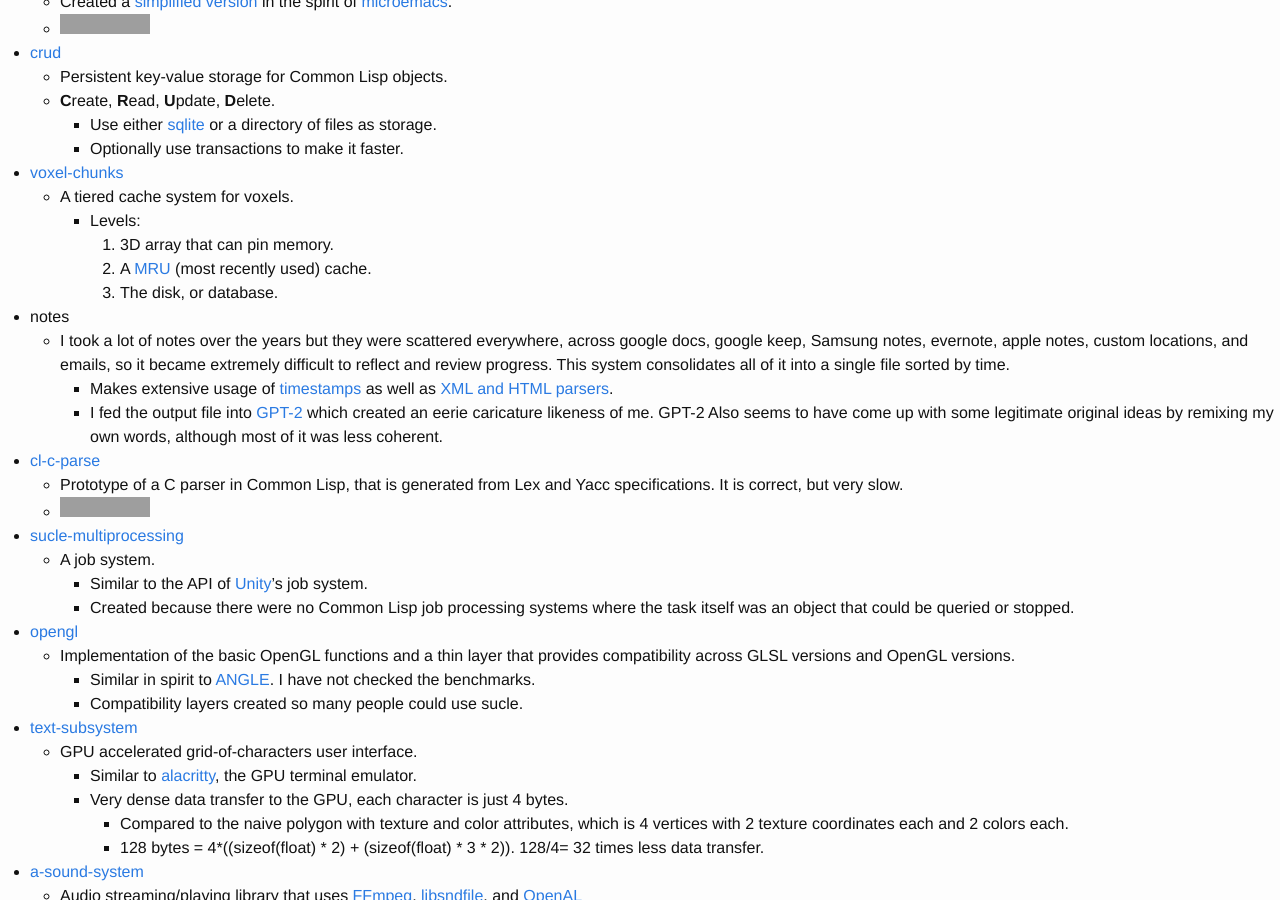
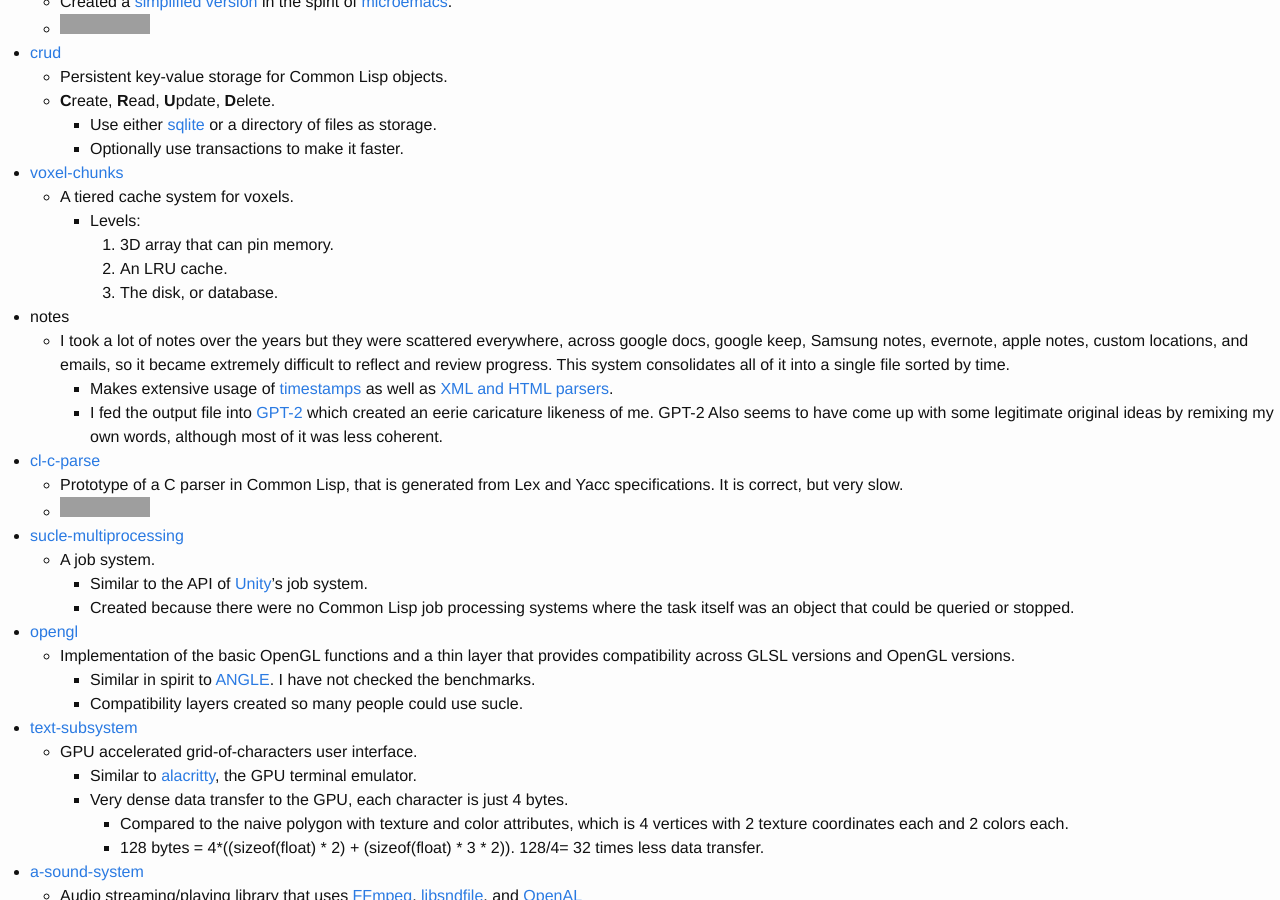
Before and after one commit to gregcman/gregcman.github.io, a Jekyll site: the page built from index.md, in a window 1280 px wide and 900 px high, scrolled down 772 px. Built offline with Jekyll 4.4.1, drawn with Linux system fonts in a browser that asks for light colours; grey boxes are pictures that could not be loaded.

Commit message:
Its an LRU cache, not a MRU cache, you dingus

```diff
--- a/index.md
+++ b/index.md
@@ -49,7 +49,7 @@ title: gregcman's Homepage
   - A tiered cache system for voxels.
     - Levels:
       1. 3D array that can pin memory.
-      2. A [MRU](https://en.wikipedia.org/wiki/Cache_replacement_policies#Most_recently_used_(MRU)) (most recently used) cache.
+      2. An LRU cache.
       3. The disk, or database.
 - notes
   - I took a lot of notes over the years but they were scattered everywhere, across google docs, google keep, Samsung notes, evernote, apple notes, custom locations, and emails, so it became extremely difficult to reflect and review progress. This system consolidates all of it into a single file sorted by time.
```
